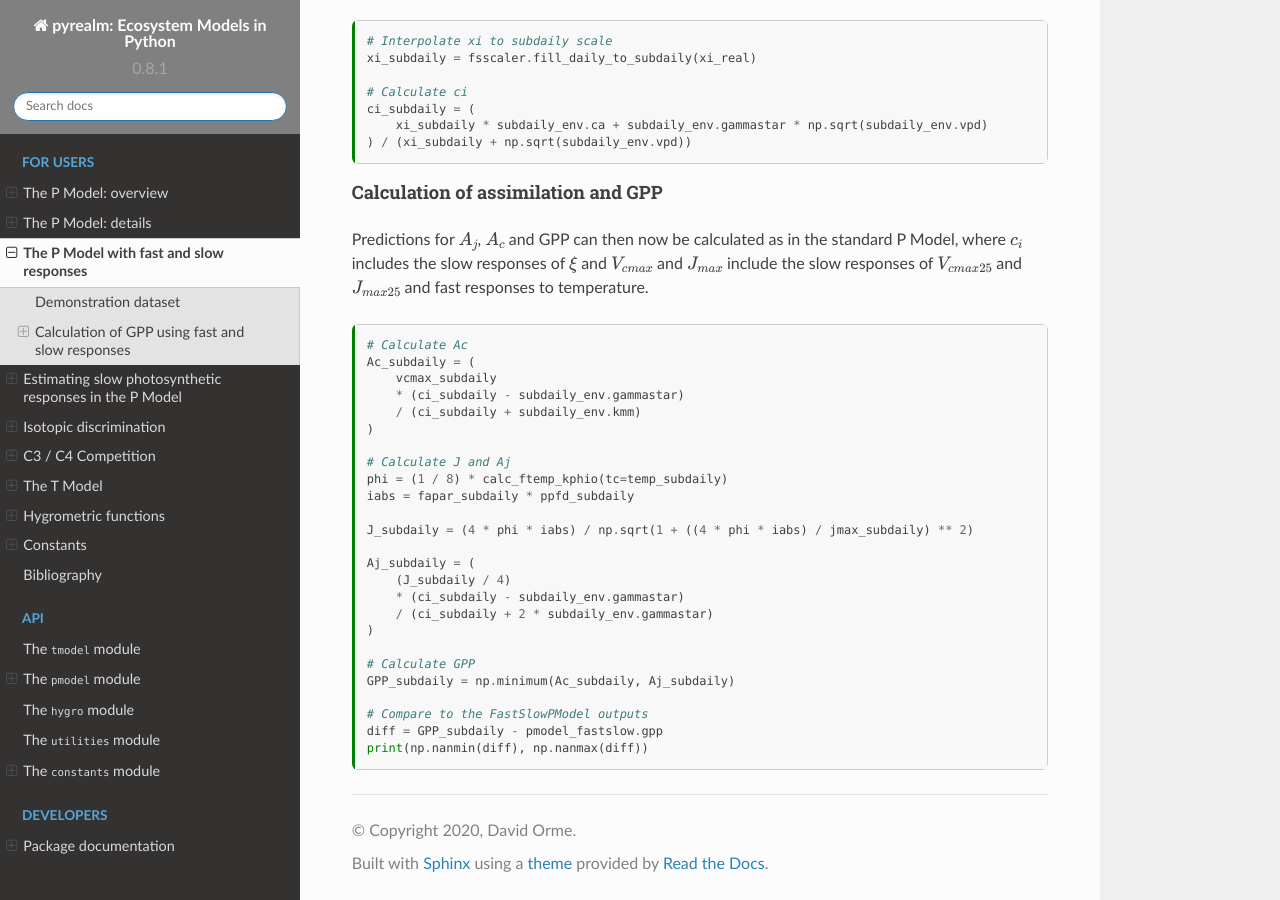
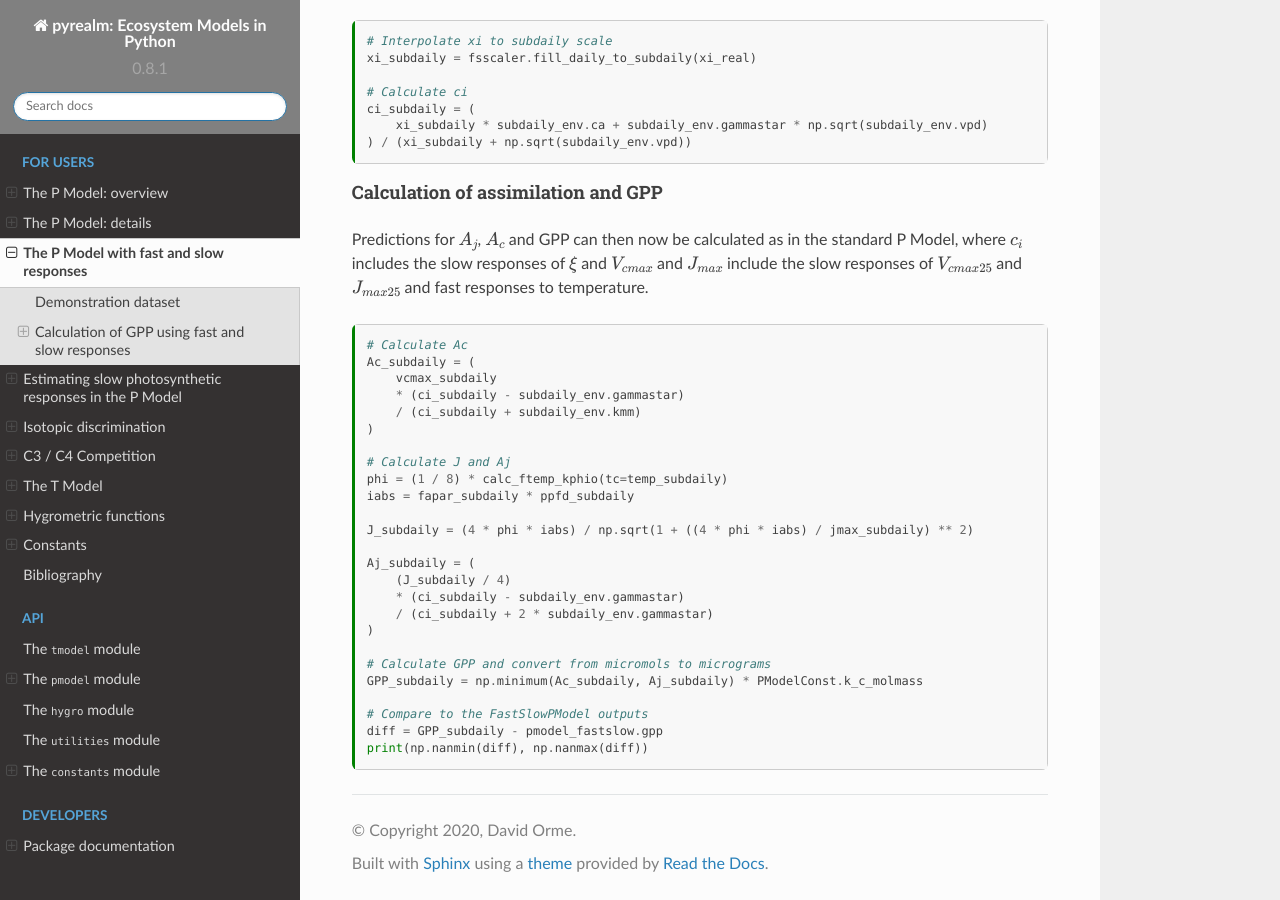
Before and after one commit to ImperialCollegeLondon/pyrealm, a Sphinx documentation site: the page built from docs/source/pmodel/subdaily.md, in a window 1280 px wide and 900 px high, scrolled down 4730 px. Built offline with Sphinx 7.4.7 and the Read the Docs theme 2.0.0, drawn with Linux system fonts in a browser that asks for light colours; cross-references to code outside the pages are shown as plain code.

Commit message:
Update subdaily docs to include molar to g scaling of GPP

````diff
--- a/docs/source/pmodel/subdaily.md
+++ b/docs/source/pmodel/subdaily.md
@@ -11,8 +11,6 @@ kernelspec:
   language: python
   name: pyrealm_python3
 ---
-
-
 
 # The P Model with fast and slow responses
 
@@ -83,6 +81,7 @@ from pyrealm.pmodel import (
     PModelEnvironment,
     PModel,
 )
+from pyrealm.constants import PModelConst
 from pyrealm.pmodel.functions import calc_ftemp_arrh, calc_ftemp_kphio
 ```
 
@@ -336,8 +335,8 @@ Aj_subdaily = (
     / (ci_subdaily + 2 * subdaily_env.gammastar)
 )
 
-# Calculate GPP
-GPP_subdaily = np.minimum(Ac_subdaily, Aj_subdaily)
+# Calculate GPP and convert from micromols to micrograms
+GPP_subdaily = np.minimum(Ac_subdaily, Aj_subdaily) * PModelConst.k_c_molmass
 
 # Compare to the FastSlowPModel outputs
 diff = GPP_subdaily - pmodel_fastslow.gpp
````
Also changed, not shown: other parts of docs/source/pmodel/subdaily.md (+1 -1 lines).
